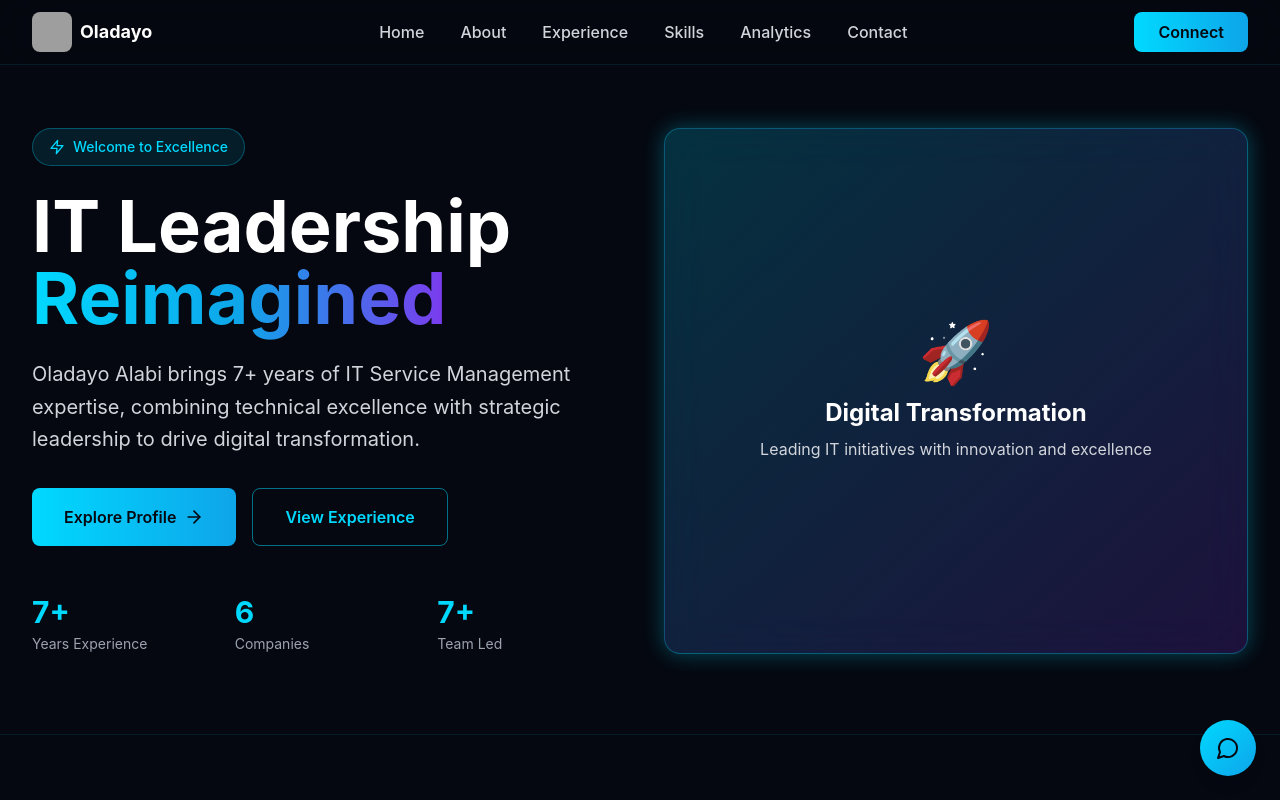
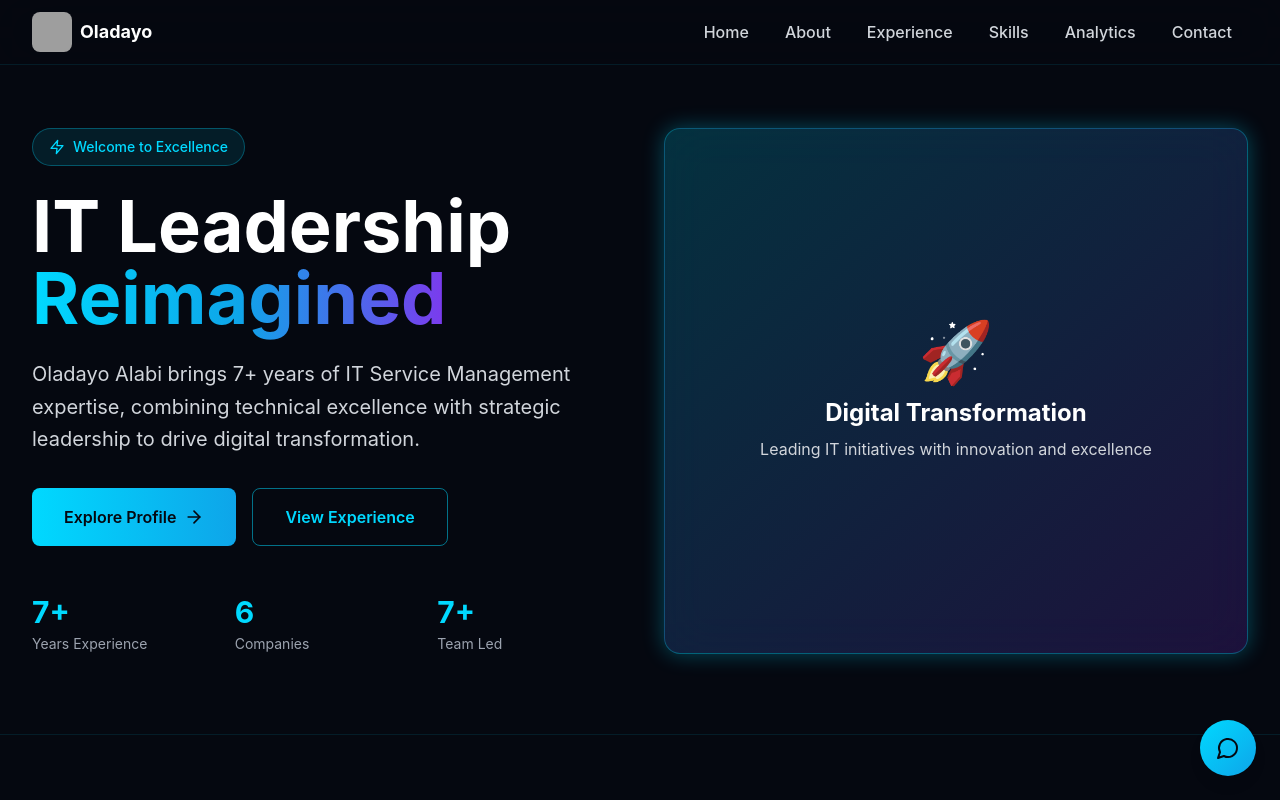
Before and after one commit to dayx61/oladayo, a React (Vite) app in the folder client/: page / in a window 1280 px wide. Shown: the top 800 px of the page. Built offline with nearby package versions, Linux system fonts and the light colour scheme; grey boxes are pictures that could not be loaded.

Commit message:
Remove Connect button from premium navbar

```diff
--- a/client/src/components/PremiumNavigation.tsx
+++ b/client/src/components/PremiumNavigation.tsx
@@ -37,13 +37,7 @@ export default function PremiumNavigation() {
             ))}
           </div>
 
-          {/* CTA Button */}
-          <Link
-            to="/contact"
-            className="hidden md:inline-flex px-6 py-2 bg-gradient-to-r from-premium-accent to-premium-blue rounded-lg font-semibold text-premium-darker hover:shadow-lg hover:shadow-premium-accent/50 transition-all duration-300 transform hover:scale-105"
-          >
-            Connect
-          </Link>
+
 
           {/* Mobile Menu Button */}
           <button
```
